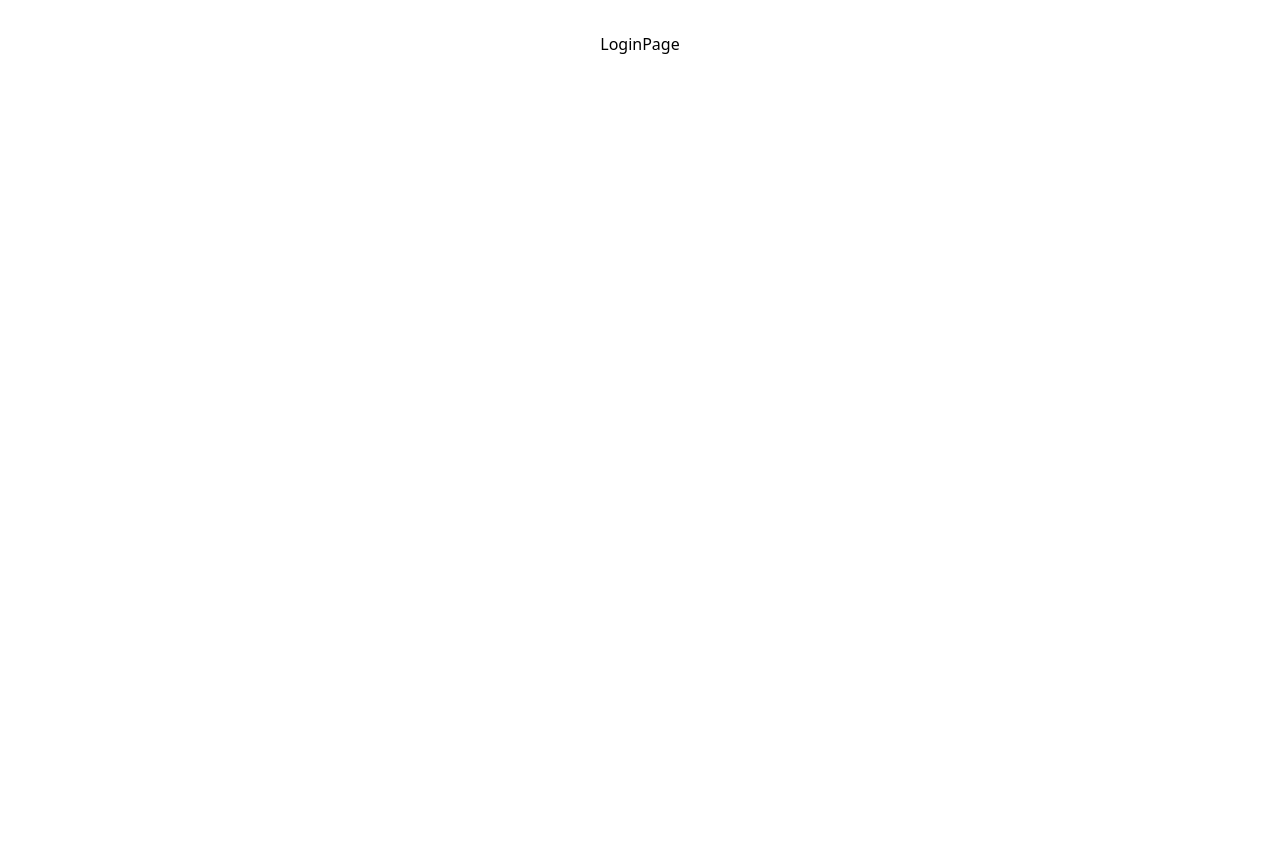
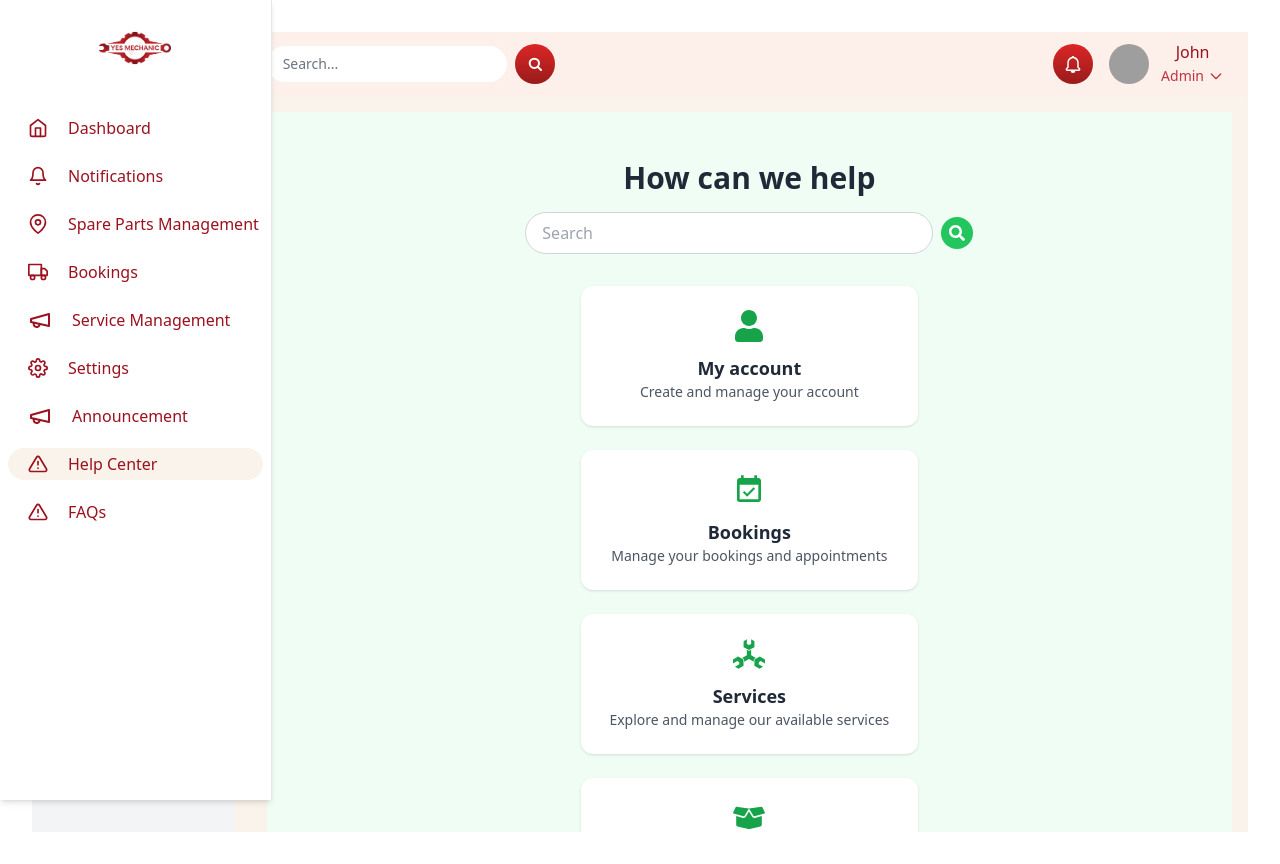
Before and after one commit to SMS-ReactAdminPannel/smsreactpartnerpannel, a React (Vite) app: page /help-center in a window 1280 px wide. Before the commit this address led to /login. Before the commit the page ends 800 px from the top, so only its background shows below. Built offline with nearby package versions, Linux system fonts and the light colour scheme; grey boxes are pictures that could not be loaded.

Commit message:
helpcenter

```diff
--- a/package.json
+++ b/package.json
@@ -15,6 +15,7 @@
     "@heroicons/react": "^2.2.0",
     "@hookform/resolvers": "^5.0.1",
     "@preline/accordion": "^3.0.0",
+    "@react-icons/all-files": "^4.1.0",
     "@reduxjs/toolkit": "^2.8.2",
     "@tailwindcss/node": "^4.1.7",
     "@tailwindcss/postcss": "^4.1.7",
--- a/src/pages/Help Center/HelpCenter.tsx
+++ b/src/pages/Help Center/HelpCenter.tsx
@@ -1,7 +1,103 @@
-import React from 'react';
+import React, { useState } from 'react';
+import {
+  FaUser,
+  FaCogs,
+} from 'react-icons/fa';
+import {
+  MdEventAvailable,
+  MdPayment,
+} from 'react-icons/md';
 
-const HelpCenter = () => {
-	return <div>HelpCenter</div>;
+import { FaSearch } from 'react-icons/fa';
+import { SiGooglecloudspanner } from "react-icons/si";
+import { FaBoxOpen } from "react-icons/fa";
+
+const helpCards = [
+  {
+    title: "My account",
+    description: "Create and manage your account",
+    icon: <FaUser size={32} className="text-green-600" />,
+  },
+  {
+    title: "Bookings",
+    description: "Manage your bookings and appointments",
+    icon: <MdEventAvailable size={32} className="text-green-600" />,
+  },
+  {
+    title: "Services",
+    description: "Explore and manage our available services",
+    icon: <SiGooglecloudspanner size={32} className="text-green-600" />,
+  },
+  {
+    title: "Spare spots",
+    description: "View and reserve available time slots",
+    icon: <FaBoxOpen size={32} className="text-green-600" />,
+  },
+  {
+    title: "Payment Issues",
+    description: "Get help with billing and payment problems",
+    icon: <MdPayment size={32} className="text-green-600" />,
+  },
+  {
+    title: "Settings",
+    description: "Customize your experience and preferences",
+    icon: <FaCogs size={32} className="text-green-600" />,
+  },
+];
+
+const HelpCenter: React.FC = () => {
+  const [searchTerm, setSearchTerm] = useState('');
+  const [results, setResults] = useState(helpCards);
+
+  const handleSearch = () => {
+    const filtered = helpCards.filter(
+      (card) =>
+        card.title.toLowerCase().includes(searchTerm.toLowerCase()) ||
+        card.description.toLowerCase().includes(searchTerm.toLowerCase())
+    );
+    setResults(filtered);
+  };
+
+  return (
+    <div className="min-h-screen bg-green-50 flex flex-col items-center px-4 py-12">
+      <header className="w-full max-w-4xl text-center mb-8">
+        <h1 className="text-3xl font-bold text-gray-800">How can we help</h1>
+        <div className="mt-4 flex items-center justify-center gap-2 max-w-md mx-auto">
+          <input
+            type="text"
+            placeholder="Search"
+            value={searchTerm}
+            onChange={(e) => setSearchTerm(e.target.value)}
+            className="flex-grow px-4 py-2 rounded-full border border-gray-300 focus:outline-none focus:ring-2 focus:ring-green-400"
+          />
+          <button
+            onClick={handleSearch}
+            className="bg-green-500 text-white p-2 rounded-full hover:bg-green-600 focus:outline-none"
+          >
+            <FaSearch />
+          </button>
+        </div>
+      </header>
+
+      {results.length === 0 ? (
+        <p className="text-gray-600 mt-4">No results found.</p>
+      ) : (
+        <section className="grid grid-cols-1 md:grid-cols-2 lg:grid-cols-3 gap-6 max-w-5xl">
+          {results.map((card, index) => (
+            <div
+              key={index}
+              className="bg-white rounded-xl shadow hover:shadow-md p-6 flex flex-col items-center text-center transition duration-300"
+            >
+              <div className="mb-3">{card.icon}</div>
+              <h2 className="text-lg font-semibold text-gray-800">{card.title}</h2>
+              <p className="text-sm text-gray-600">{card.description}</p>
+            </div>
+          ))}
+        </section>
+
+      )}
+    </div>
+  );
 };
 
 export default HelpCenter;
--- a/src/routes/AppRoutes.tsx
+++ b/src/routes/AppRoutes.tsx
@@ -16,8 +16,7 @@ import FaqPage from '../pages/FAQ/FaqPage';
 import AnnouncementPage from '../pages/Announcement/AnnouncementPage';
 
 const AppRoutes = () => {
-	const { isAuthenticated } = useAuth();
-
+	const  isAuthenticated  = true
 	const AuthRoutes = () => (
 		<Routes>
 			<Route path='/login' element={<LoginPage />} />
```
Also changed, not shown: 1 other file (tests, documents, lock files or other folders).
